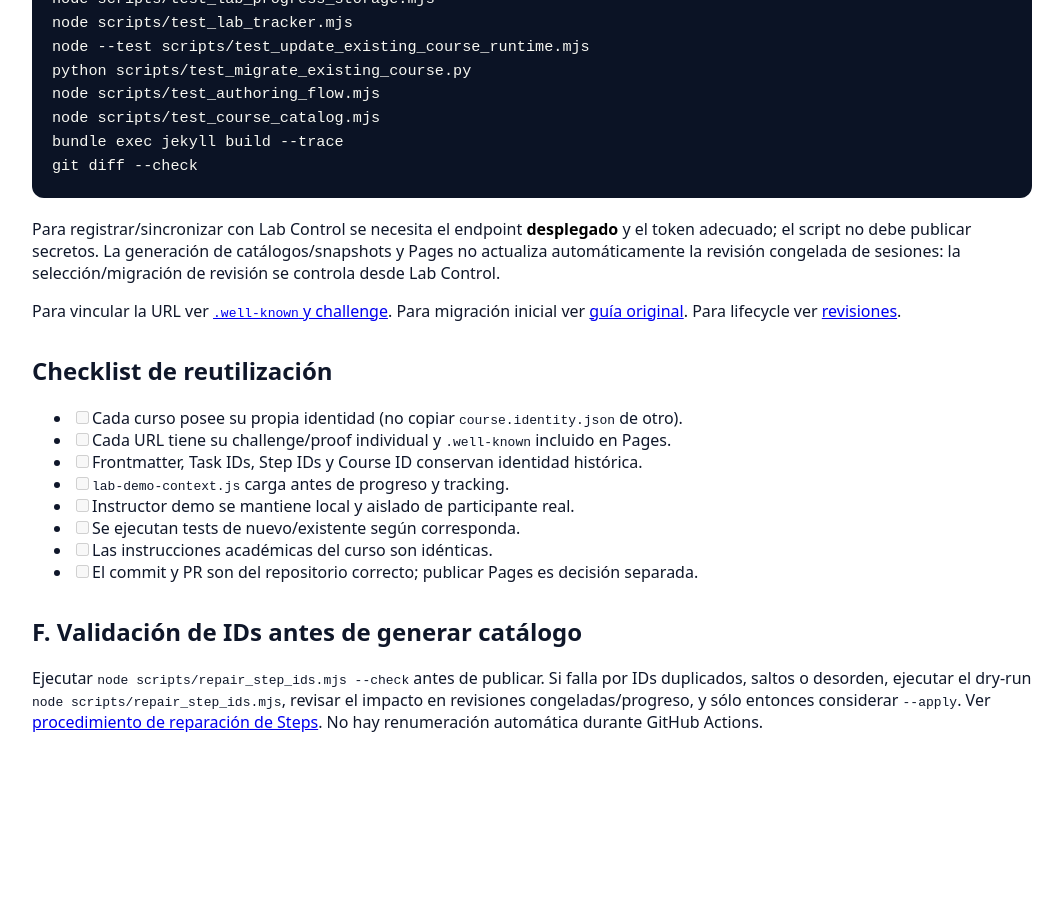
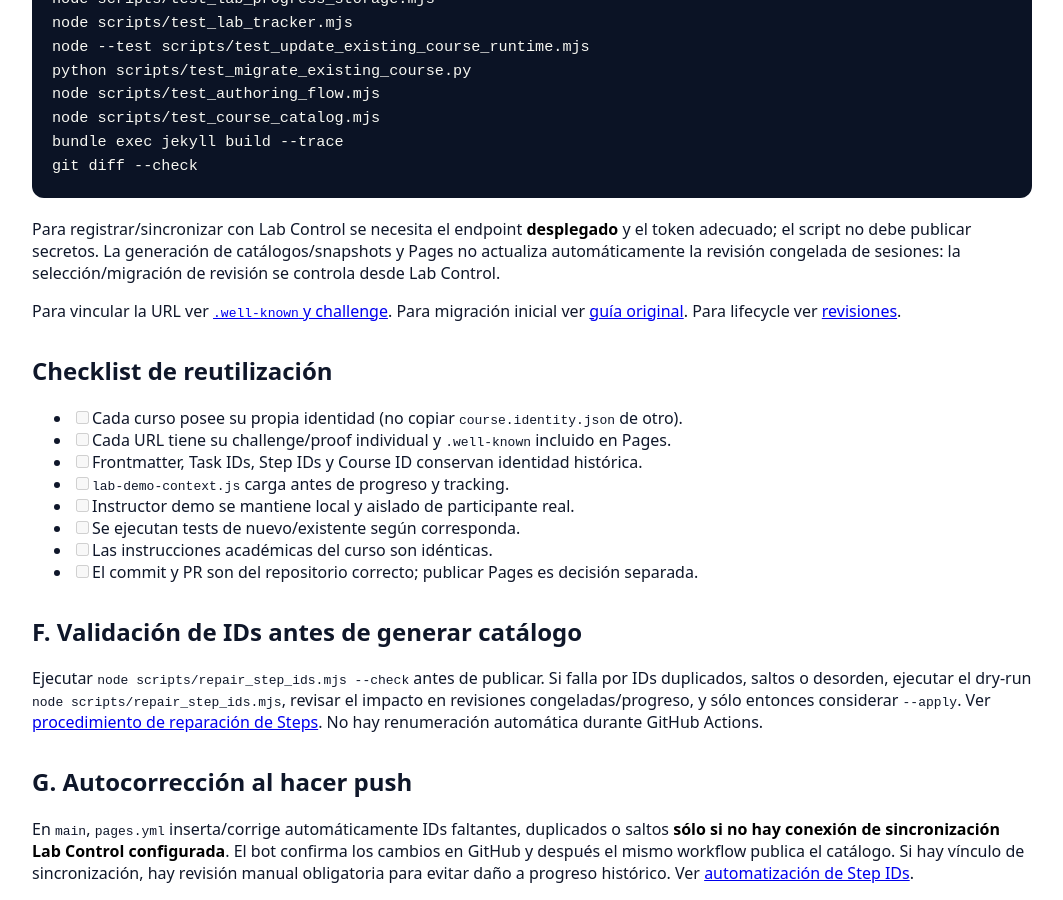
Before and after one commit to jorgepas12/webpagesrepo, a Jekyll site: the page built from docs/COURSE-TEMPLATE-WORKFLOWS.md, in a window 1280 px wide and 900 px high, scrolled down 2876 px. Shown: the whole window, without its empty margins (108-1171 px from the left). Built offline with Jekyll 4.4.1, drawn with Linux system fonts in a browser that asks for light colours; our own code applies the rules of GitHub Pages for plain Markdown files; before the commit the page ends 3625 px from its top, so only the background shows below that.

Commit message:
docs: describir integración automática de Step IDs en la plantilla (#37)

```diff
--- a/docs/COURSE-TEMPLATE-WORKFLOWS.md
+++ b/docs/COURSE-TEMPLATE-WORKFLOWS.md
@@ -119,3 +119,7 @@ Para vincular la URL ver [`.well-known` y challenge](COURSE-LINK-WELL-KNOWN.md).
 ## F. Validación de IDs antes de generar catálogo
 
 Ejecutar `node scripts/repair_step_ids.mjs --check` antes de publicar. Si falla por IDs duplicados, saltos o desorden, ejecutar el dry-run `node scripts/repair_step_ids.mjs`, revisar el impacto en revisiones congeladas/progreso, y sólo entonces considerar `--apply`. Ver [procedimiento de reparación de Steps](STEP-ID-REPAIR.md). No hay renumeración automática durante GitHub Actions.
+
+## G. Autocorrección al hacer push
+
+En `main`, `pages.yml` inserta/corrige automáticamente IDs faltantes, duplicados o saltos **sólo si no hay conexión de sincronización Lab Control configurada**. El bot confirma los cambios en GitHub y después el mismo workflow publica el catálogo. Si hay vínculo de sincronización, hay revisión manual obligatoria para evitar daño a progreso histórico. Ver [automatización de Step IDs](STEP-ID-REPAIR.md).
```
